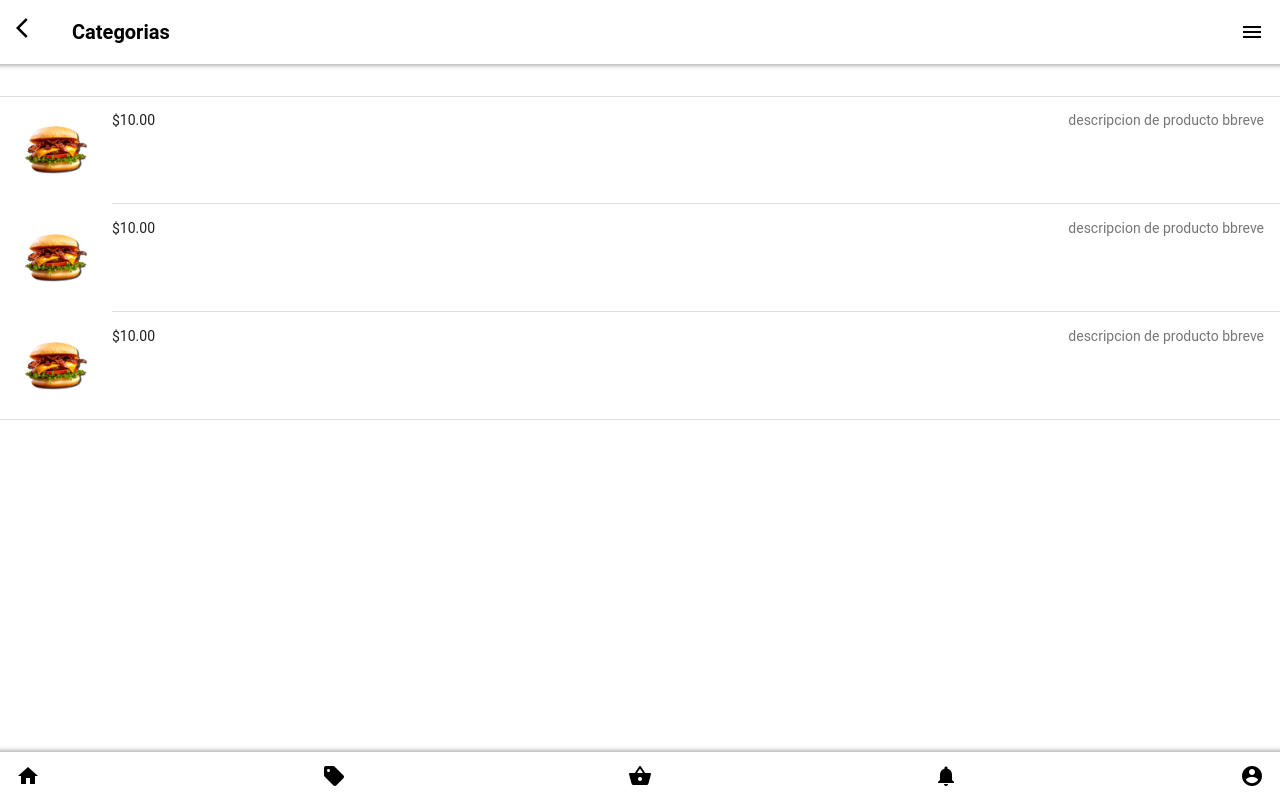
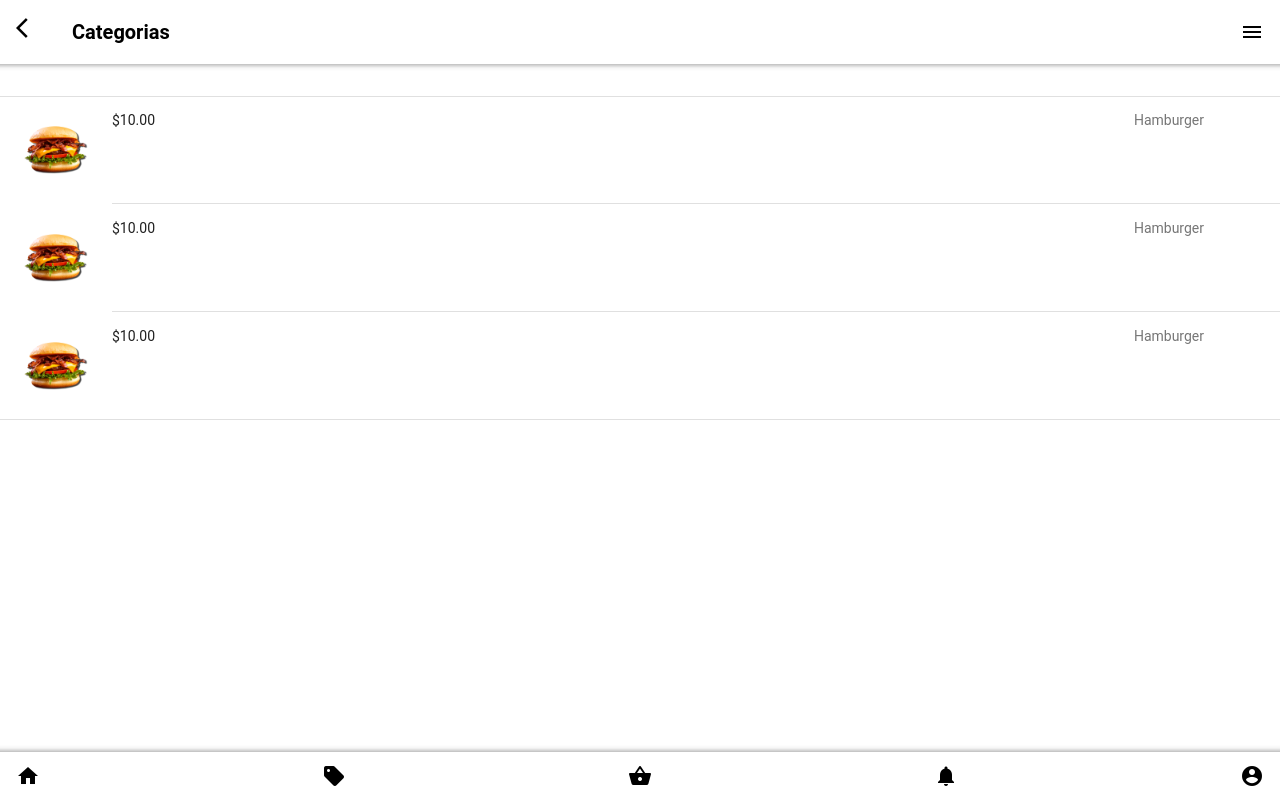
Before and after one commit to Useless-Alex/Exameeen, a plain HTML site: page categorias.html in a window 1280 px wide. Drawn offline with Linux system fonts and the light colour scheme.

Commit message:
Add files via upload

```diff
--- a/categorias.html
+++ b/categorias.html
@@ -105,7 +105,7 @@
                                     <div class="item-inner">
                                         <div class="item-title-row">
                                             <div class="item-subtitle">$10.00</div>
-                                            <div class="item-text">descripcion de producto bbreve</div>
+                                            <div class="item-text" style="padding-right: 60px;">Hamburger</div>
                                         </div>
                                     </div>
                                 </div>
@@ -116,7 +116,7 @@
                                     <div class="item-inner">
                                         <div class="item-title-row">
                                             <div class="item-subtitle">$10.00</div>
-                                            <div class="item-text">descripcion de producto bbreve</div>
+                                            <div class="item-text"style="padding-right: 60px;">Hamburger</div>
                                         </div>
                                     </div>
                                 </div>
@@ -127,7 +127,7 @@
                                     <div class="item-inner">
                                         <div class="item-title-row">
                                             <div class="item-subtitle">$10.00</div>
-                                            <div class="item-text">descripcion de producto bbreve</div>
+                                            <div class="item-text"style="padding-right: 60px;">Hamburger</div>
                                         </div>
                                     </div>
                                 </div>
--- a/js/app.js
+++ b/js/app.js
@@ -17,9 +17,9 @@ var app = new Framework7({
 	},
   	routes: [
 		{
-		path: '/home/',
+		path: '/index/',
     	url: 'index.html',
-    	name: 'home',
+    	name: 'index',
   		}
 	],
 	routes: [
```
Also changed, not shown: index.html (+2 -2 lines).
